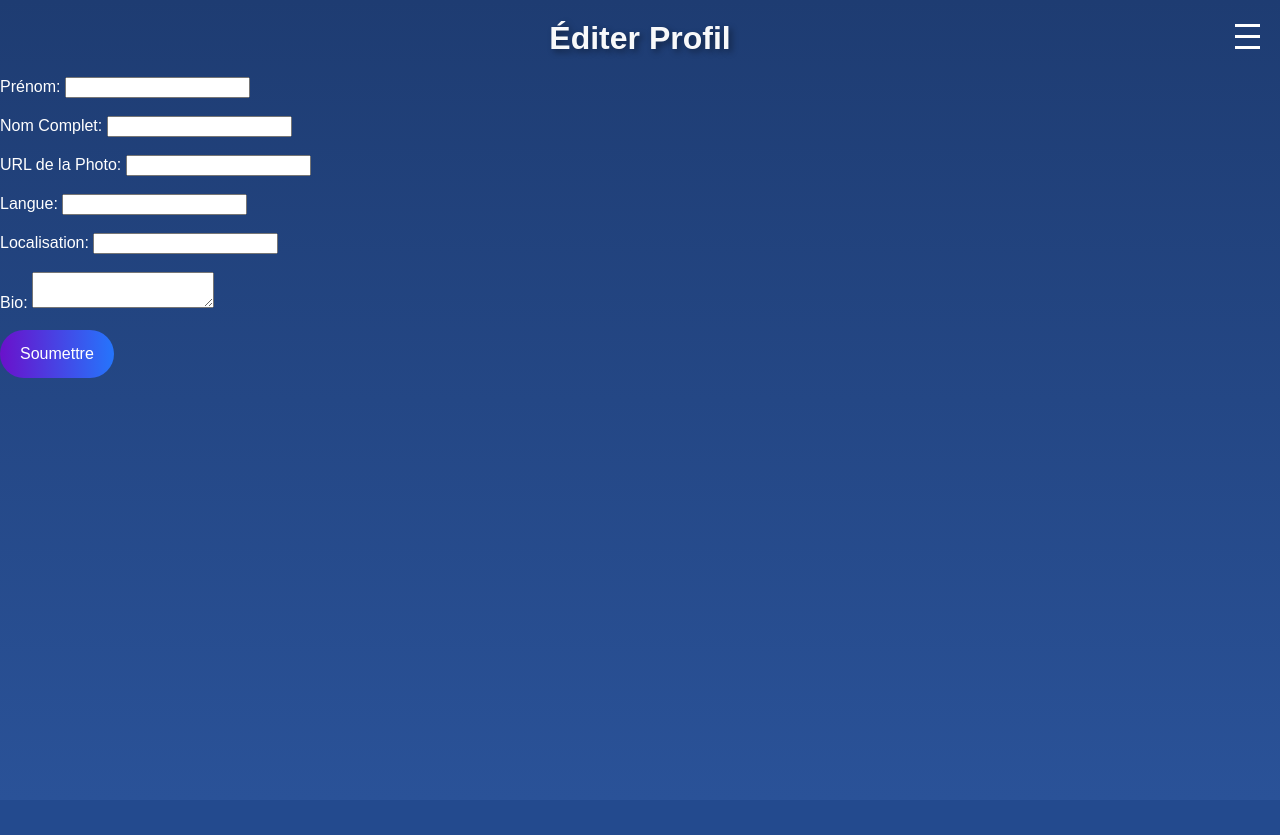
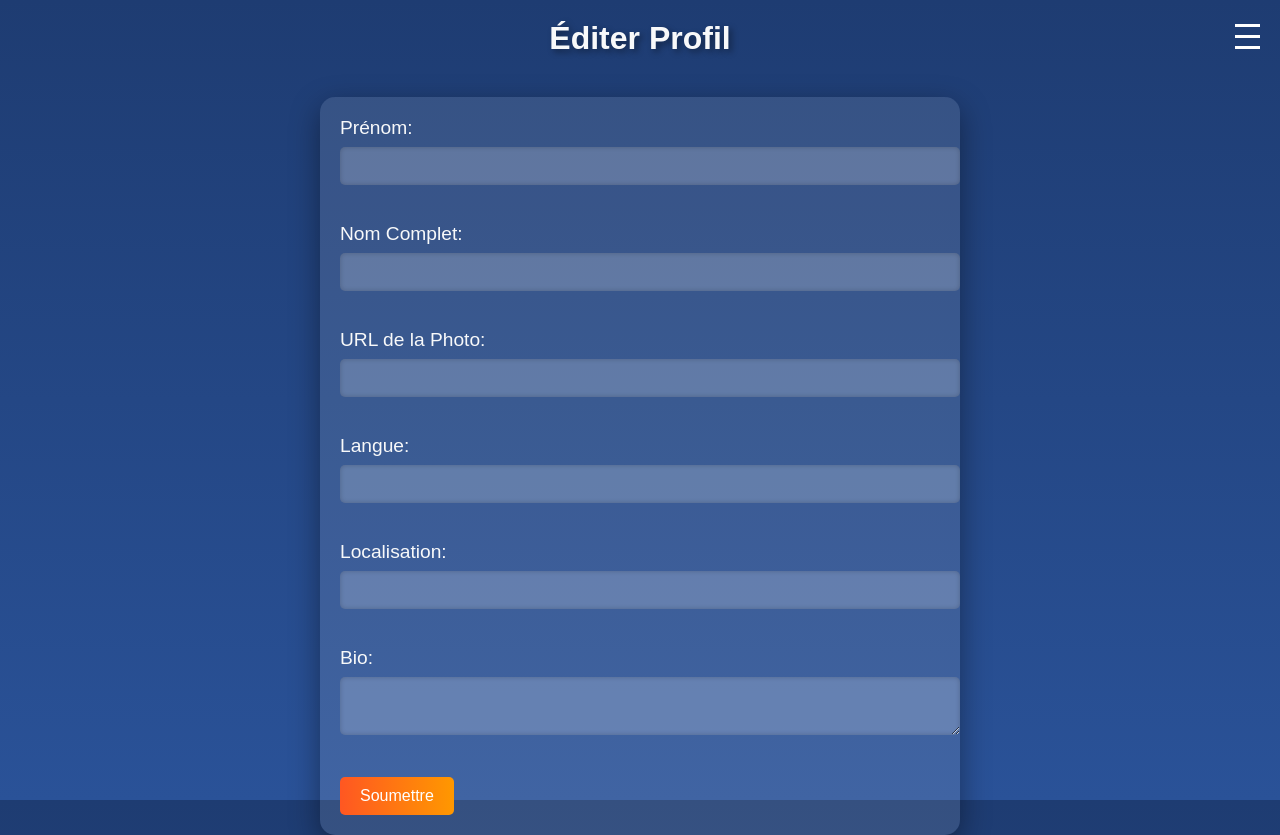
Before and after one commit to souksili/Explore-Culture, a Flask app: page /editer_profil in a window 1280 px wide. Before the commit the page ends 378 px from the top, so only its background shows below. Run offline with Flask 3, Linux system fonts and the light colour scheme.

Commit message:
Update styles_editer_profil.css

```diff
--- /dev/null
+++ b/static/css/styles_editer_profil.css
@@ -0,0 +1,123 @@
+/* Global Styles */
+body {
+    font-family: 'Poppins', sans-serif;
+    margin: 0;
+    padding: 0;
+    background: linear-gradient(to bottom, #1e3c72, #2a5298);
+    color: #fff;
+    display: flex;
+    flex-direction: column;
+    align-items: center;
+    height: 100vh;
+    overflow: hidden;
+}
+
+h1 {
+    text-align: center;
+    color: #f8f9fa;
+    margin: 20px 0;
+    font-size: 2rem;
+    text-shadow: 3px 3px 6px rgba(0, 0, 0, 0.4);
+}
+
+/* Form Styles */
+form {
+    background: rgba(255, 255, 255, 0.1);
+    padding: 20px;
+    border-radius: 15px;
+    box-shadow: 0 10px 30px rgba(0, 0, 0, 0.4);
+    margin: 20px auto;
+    max-width: 600px;
+    width: 100%;
+}
+
+form label {
+    display: block;
+    margin-bottom: 8px;
+    font-size: 1.2rem;
+    color: #f8f9fa;
+}
+
+form input, form textarea {
+    width: 100%;
+    padding: 10px;
+    margin-bottom: 20px;
+    border: none;
+    border-radius: 5px;
+    background: rgba(255, 255, 255, 0.2);
+    color: #fff;
+    font-size: 1rem;
+    box-shadow: inset 0 0 5px rgba(0, 0, 0, 0.2);
+}
+
+form input:focus, form textarea:focus {
+    outline: none;
+    box-shadow: inset 0 0 5px rgba(0, 0, 0, 0.4);
+}
+
+form button {
+    padding: 10px 20px;
+    border: none;
+    border-radius: 5px;
+    background: linear-gradient(to right, #ff5722, #ff9800);
+    color: #fff;
+    font-size: 1rem;
+    cursor: pointer;
+    transition: background 0.3s ease;
+}
+
+form button:hover {
+    background: linear-gradient(to right, #ff9800, #ff5722);
+    transform: scale(1.05);
+}
+
+/* Burger Menu Styles */
+.burger-menu {
+    position: absolute;
+    top: 20px;
+    right: 20px;
+    z-index: 1000;
+}
+
+.burger-icon {
+    display: flex;
+    flex-direction: column;
+    cursor: pointer;
+}
+
+.burger-icon .bar {
+    width: 25px;
+    height: 3px;
+    background-color: #fff;
+    margin: 4px 0;
+    transition: 0.3s;
+}
+
+.menu-content {
+    display: none;
+    flex-direction: column;
+    background-color: rgba(255, 255, 255, 0.9);
+    border-radius: 8px;
+    box-shadow: 0 4px 15px rgba(0, 0, 0, 0.2);
+    padding: 10px;
+    position: absolute;
+    top: 40px;
+    right: 0;
+    z-index: 1000;
+}
+
+.menu-content .menu-item {
+    color: #000;
+    text-decoration: none;
+    padding: 10px;
+    border-bottom: 1px solid #ccc;
+    transition: 0.3s;
+}
+
+.menu-content .menu-item:last-child {
+    border-bottom: none;
+}
+
+.menu-content .menu-item:hover {
+    background-color: #f0f0f0;
+}
--- a/templates/editer_profil.html
+++ b/templates/editer_profil.html
@@ -4,7 +4,7 @@
     <meta charset="UTF-8">
     <meta name="viewport" content="width=device-width, initial-scale=1.0">
     <title>Éditer Profil</title>
-    <link rel="stylesheet" href="{{ url_for('static', filename='css/styles_map.css') }}">
+    <link rel="stylesheet" href="{{ url_for('static', filename='css/styles_editer_profil.css') }}">
     <script src="{{ url_for('static', filename='js/edit_profile.js') }}" defer></script>
 </head>
 <body>
```
